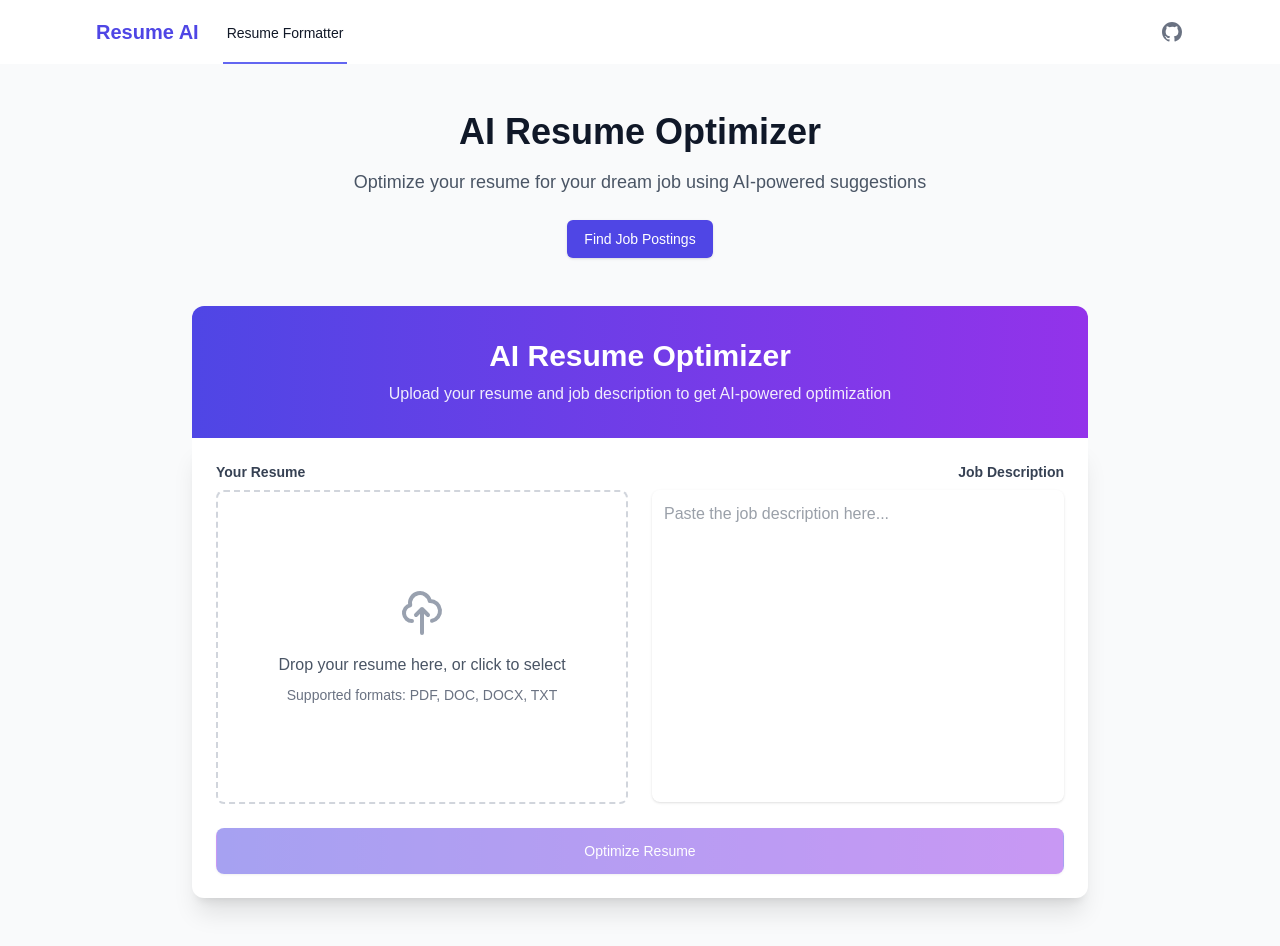
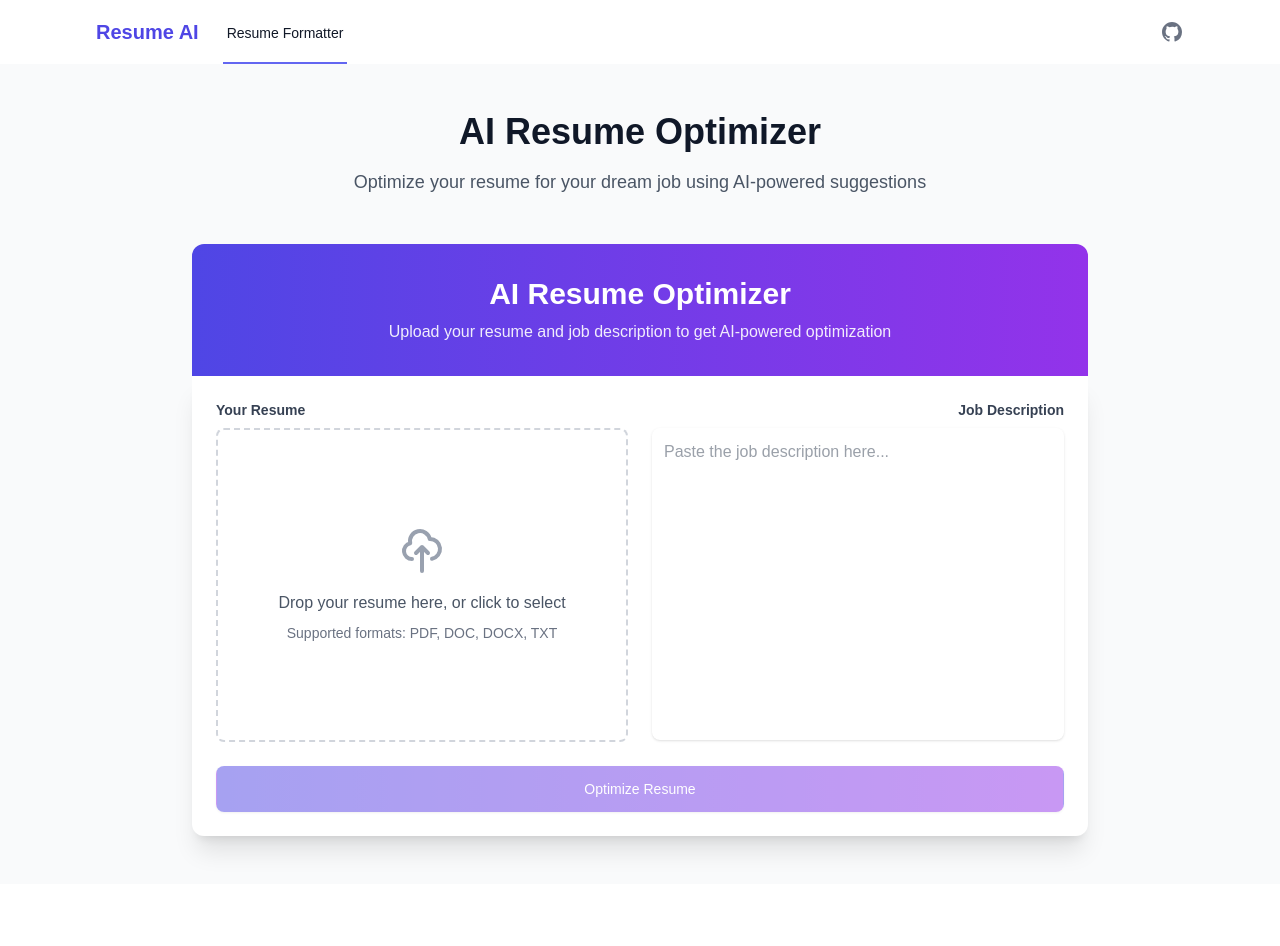
Before and after one commit to Simplemart17/resume_ai, a Next.js app: page / in a window 1280 px wide. After the commit the page ends 884 px from the top, so only its background shows below. Built offline with nearby package versions, Linux system fonts and the light colour scheme.

Commit message:
remove job search link from homepage

```diff
--- a/src/app/page.tsx
+++ b/src/app/page.tsx
@@ -1,5 +1,4 @@
 import { ResumeFormatter } from '@/components/ResumeFormatter';
-import Link from 'next/link';
 
 export default function Home() {
   return (
@@ -12,15 +11,6 @@ export default function Home() {
           <p className="text-lg text-gray-600 mb-6">
             Optimize your resume for your dream job using AI-powered suggestions
           </p>
-          <div className="flex justify-center space-x-4">
-            <Link
-              href="/search-jobs"
-              className="inline-flex items-center px-4 py-2 border border-transparent rounded-md shadow-sm text-sm font-medium text-white"
-              style={{ backgroundColor: '#4f46e5' }}
-            >
-              Find Job Postings
-            </Link>
-          </div>
         </div>
 
         <ResumeFormatter />
```
